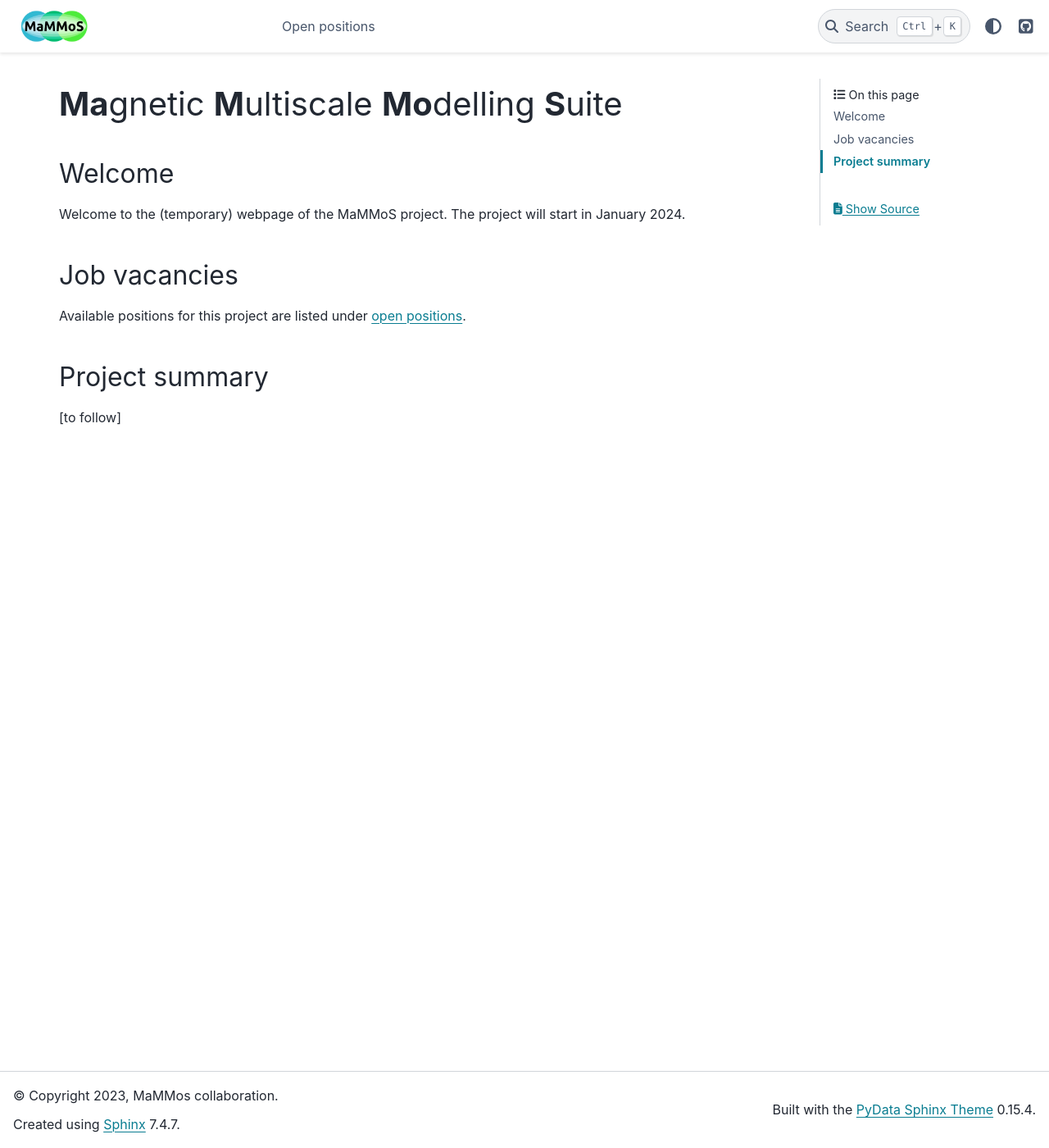
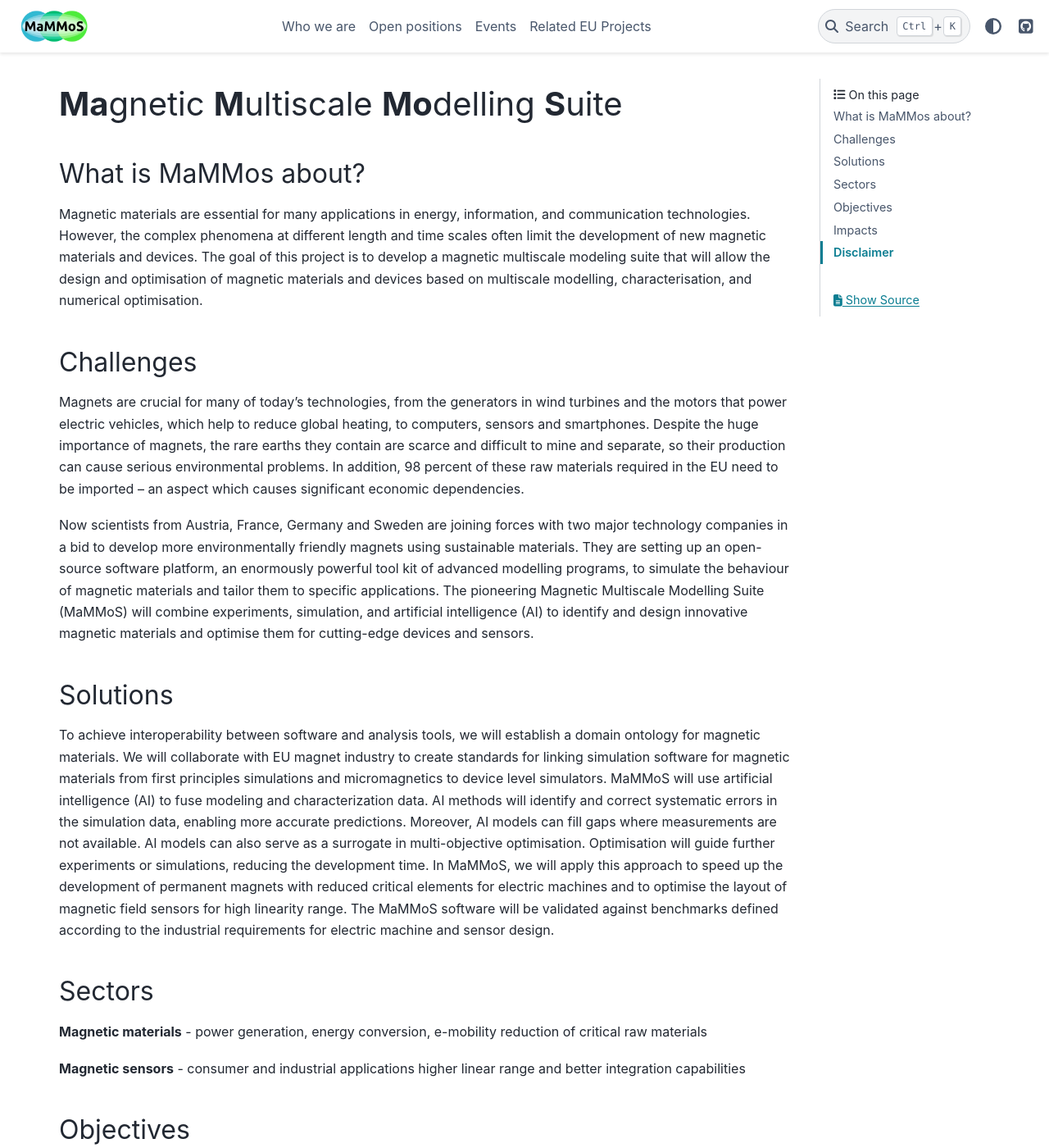
Before and after one commit to MaMMoS-project/MaMMos-project.github.io, a Sphinx documentation site: the page built from source/index.rst, in a window 1280 px wide and 1400 px high. Shown: the whole window at 82% size. Built offline with Sphinx 7.4.7 and the PyData theme 0.15.4, drawn with Linux system fonts in a browser that asks for light colours; some of the changed text lies outside the part shown.

Commit message:
Ulli content

```diff
--- a/source/index.rst
+++ b/source/index.rst
@@ -10,22 +10,61 @@
    :hidden:
    :maxdepth: 1
 
+   who-we-are
    open-positions
+   events
+   related-eu-projects
 
 
-Welcome
+What is MaMMos about?
+---------------------
+
+Magnetic materials are essential for many applications in energy, information, and communication technologies. However, the complex phenomena at different length and time scales often limit the development of new magnetic materials and devices. The goal of this project is to develop a magnetic multiscale modeling suite that will allow the design and optimisation of magnetic materials and devices based on multiscale modelling, characterisation, and numerical optimisation.
+
+
+Challenges
+----------
+
+Magnets are crucial for many of today’s technologies, from the generators in wind turbines and the motors that power electric vehicles, which help to reduce global heating, to computers, sensors and smartphones. Despite the huge importance of magnets, the rare earths they contain are scarce and difficult to mine and separate, so their production can cause serious environmental problems. In addition, 98 percent of these raw materials required in the EU need to be imported – an aspect which causes significant economic dependencies.
+
+Now scientists from Austria, France, Germany and Sweden are joining forces with two major technology companies in a bid to develop more environmentally friendly magnets using sustainable materials. They are setting up an open-source software platform, an enormously powerful tool kit of advanced modelling programs, to simulate the behaviour of magnetic materials and tailor them to specific applications. The pioneering Magnetic Multiscale Modelling Suite (MaMMoS) will combine experiments, simulation, and artificial intelligence (AI) to identify and design innovative magnetic materials and optimise them for cutting-edge devices and sensors.
+
+
+Solutions
+---------
+
+To achieve interoperability between software and analysis tools, we will establish a domain ontology for magnetic materials. We will collaborate with EU magnet industry to create standards for linking simulation software for magnetic materials from first principles simulations and micromagnetics to device level simulators. MaMMoS will use artificial intelligence (AI) to fuse modeling and characterization data. AI methods will identify and correct systematic errors in the simulation data, enabling more accurate predictions. Moreover, AI models can fill gaps where measurements are not available. AI models can also serve as a surrogate in multi-objective optimisation. Optimisation will guide further experiments or simulations, reducing the development time. In MaMMoS, we will apply this approach to speed up the development of permanent magnets with reduced critical elements for electric machines and to optimise the layout of magnetic field sensors for high linearity range. The MaMMoS software will be validated against benchmarks defined according to the industrial requirements for electric machine and sensor design.
+
+
+Sectors
 -------
 
-Welcome to the (temporary) webpage of the MaMMoS project. The project will start in January 2024.
+**Magnetic materials** - power generation, energy conversion, e-mobility reduction of critical raw materials
+
+**Magnetic sensors** - consumer and industrial applications higher linear range and better integration capabilities
 
 
-Job vacancies
--------------
+Objectives
+----------
 
-Available positions for this project are listed under `open positions <open-positions.html>`__.
+**Data fusion** - Make magnetic materials data useable
+
+**Multiscale modelling suite** - Enhance material knowledge at all length scales
+
+**Interpretable machine learning** - Accelerate magnetic materials development
+
+**Materials evaluation and optimization** - Design magnetic materials and devices
+
+**European integration** - Embed MaMMoS software in EU materials platform
 
 
-Project summary
----------------
+Impacts
+-------
 
-[to follow]
+The multiscale magnetic materials modeling suite will make open source to enable easy access to high-end simulation tools. Interoperability will facilitate data sharing and reuse among researchers and industries. Interpretable machine learning will reveal insights into the physics and chemistry of magnetic materials and guide the discovery of new materials for the European green deal.
+
+
+Disclaimer
+----------
+
+Funded by the European Union. Views and opinions expressed are however those of the author(s) only and do not necessarily reflect those of the European Union or European Health and Digital Executive Agency (HADEA). Neither the European Union nor the granting authority can be held responsible for them.
```
Also changed, not shown: source/events.rst (added, +11 -0 lines), source/related-eu-projects.rst (added, +8 -0 lines), source/who-we-are.rst (added, +58 -0 lines).
